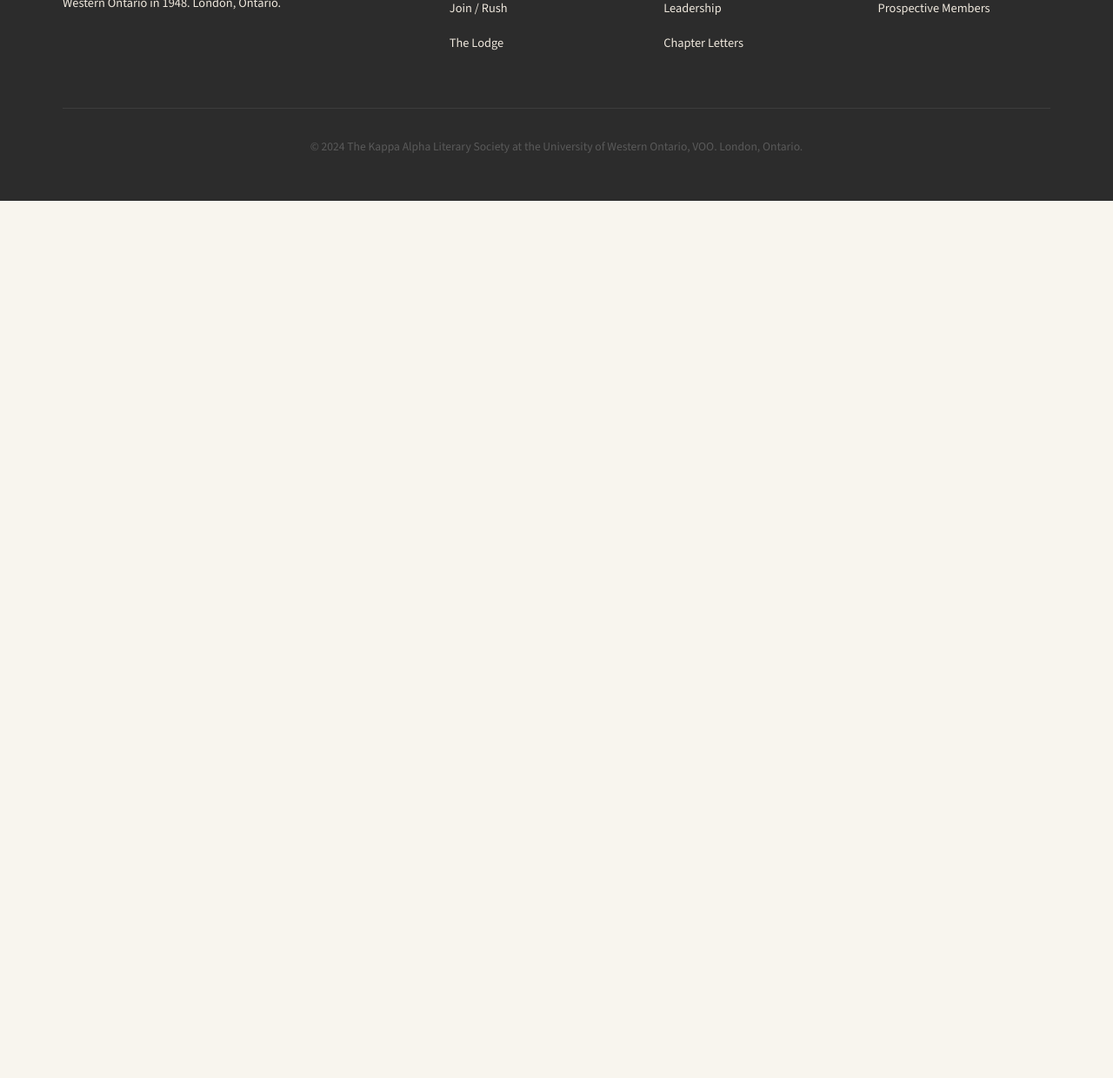
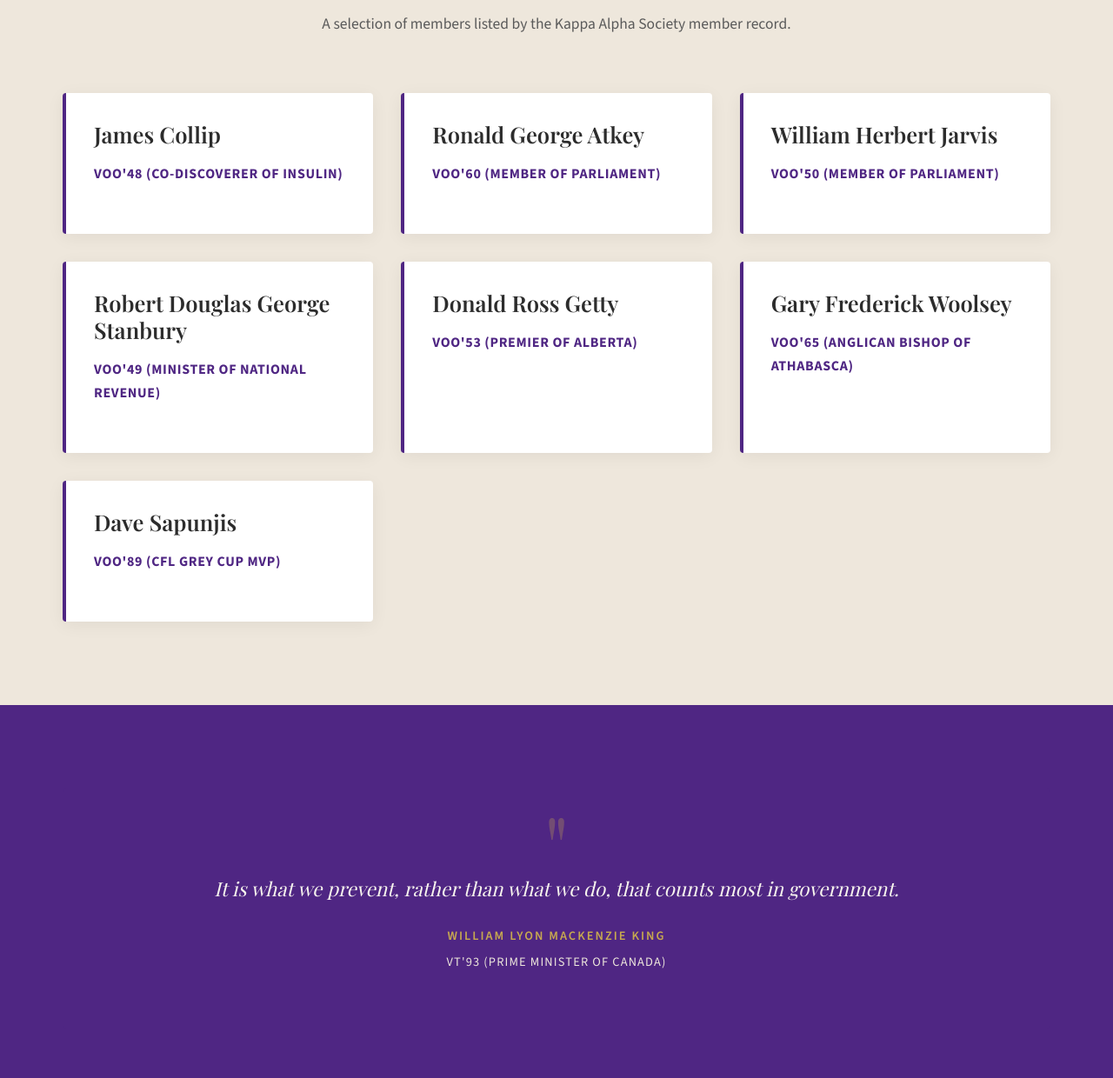
Before and after one commit to salad-vr/VOO, a website built with Vite: page alumni.html in a window 1280 px wide. Shown: the part 5540-6780 px from the top of the page at 87% size. Before the commit the page ends 5771 px from the top, so only its background shows below. Built offline with nearby package versions, Linux system fonts and the light colour scheme.

Commit message:
Add notable KA quote sections

```diff
--- a/alumni.html
+++ b/alumni.html
@@ -235,6 +235,57 @@
     </div>
   </section>
 
+  <!-- Notable KAs -->
+  <section class="section" style="background-color: var(--cream-dark);">
+    <div class="container">
+      <div class="section-header">
+        <h2>Notable KAs from the University of Western Ontario</h2>
+        <p>A selection of members listed by the Kappa Alpha Society member record.</p>
+      </div>
+      <div class="card-grid notable-grid">
+        <div class="feature-card">
+          <h3>James Collip</h3>
+          <p class="notable-line">VOO'48 (Co-Discoverer of Insulin)</p>
+        </div>
+        <div class="feature-card">
+          <h3>Ronald George Atkey</h3>
+          <p class="notable-line">VOO'60 (Member of Parliament)</p>
+        </div>
+        <div class="feature-card">
+          <h3>William Herbert Jarvis</h3>
+          <p class="notable-line">VOO'50 (Member of Parliament)</p>
+        </div>
+        <div class="feature-card">
+          <h3>Robert Douglas George Stanbury</h3>
+          <p class="notable-line">VOO'49 (Minister of National Revenue)</p>
+        </div>
+        <div class="feature-card">
+          <h3>Donald Ross Getty</h3>
+          <p class="notable-line">VOO'53 (Premier of Alberta)</p>
+        </div>
+        <div class="feature-card">
+          <h3>Gary Frederick Woolsey</h3>
+          <p class="notable-line">VOO'65 (Anglican Bishop of Athabasca)</p>
+        </div>
+        <div class="feature-card">
+          <h3>Dave Sapunjis</h3>
+          <p class="notable-line">VOO'89 (CFL Grey Cup MVP)</p>
+        </div>
+      </div>
+    </div>
+  </section>
+
+  <!-- Quote Section -->
+  <section class="section" style="background-color: var(--deep-green);">
+    <div class="container">
+      <div class="quote">
+        <p>It is what we prevent, rather than what we do, that counts most in government.</p>
+        <div class="quote-author">William Lyon Mackenzie King</div>
+        <div class="quote-source">VT'93 (Prime Minister of Canada)</div>
+      </div>
+    </div>
+  </section>
+
   <!-- Footer -->
   <footer class="footer">
     <div class="container">
--- a/src/styles/main.css
+++ b/src/styles/main.css
@@ -516,6 +516,18 @@
 
 .feature-card p {
   margin-bottom: 1.5rem;
+}
+
+.notable-grid .feature-card {
+  padding: 2rem;
+}
+
+.notable-line {
+  margin-bottom: 0;
+  color: var(--burgundy);
+  font-weight: 700;
+  letter-spacing: 0.04em;
+  text-transform: uppercase;
 }
 
 /* Event Cards */
@@ -1097,6 +1109,14 @@
   letter-spacing: 2px;
 }
 
+.quote-source {
+  margin-top: 0.35rem;
+  color: var(--cream-dark);
+  font-size: 0.9rem;
+  letter-spacing: 0.08em;
+  text-transform: uppercase;
+}
+
 /* Utility Classes */
 .text-center { text-align: center; }
 .mb-1 { margin-bottom: 1rem; }
```
Also changed, not shown: about.html (+11 -0 lines), contact.html (+11 -0 lines), events.html (+11 -0 lines), index.html (+3 -2 lines), join.html (+11 -0 lines), leadership.html (+11 -0 lines), lodge.html (+11 -0 lines), news.html (+11 -0 lines), support.html (+11 -0 lines).
